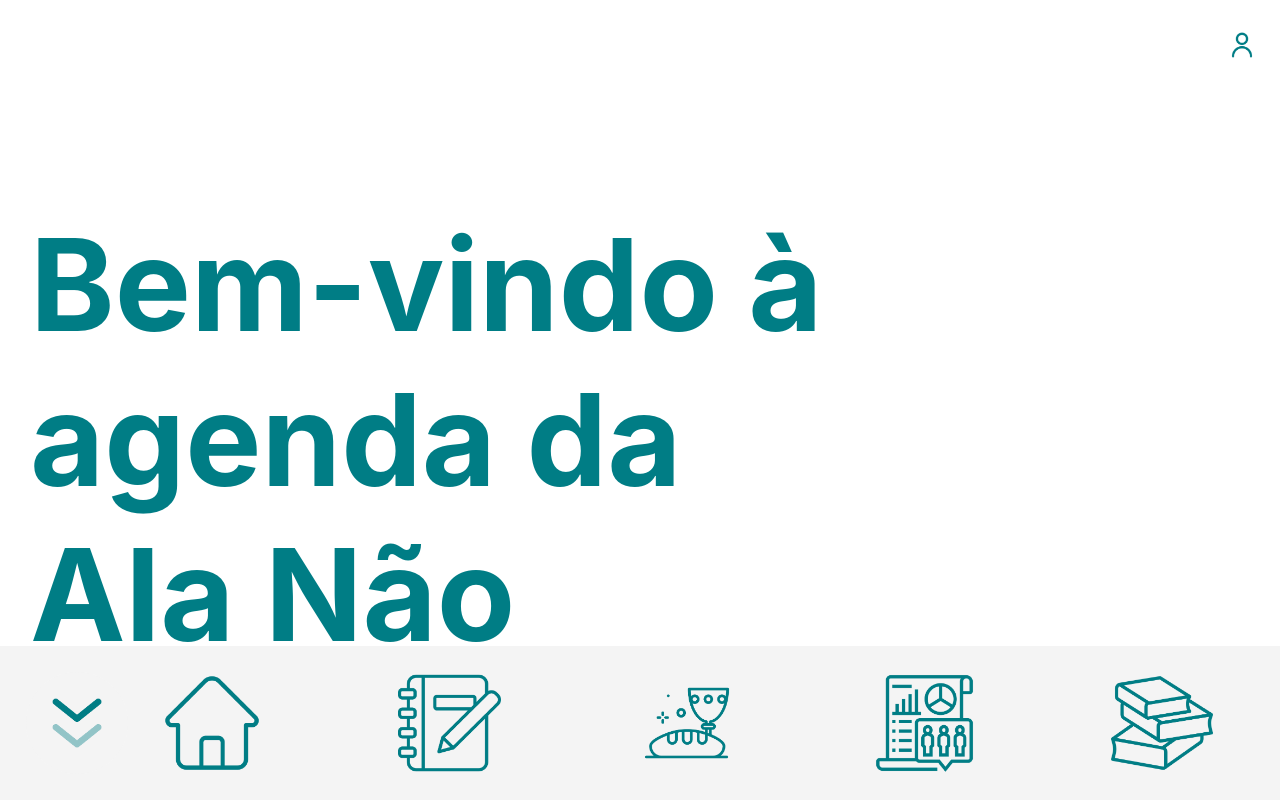
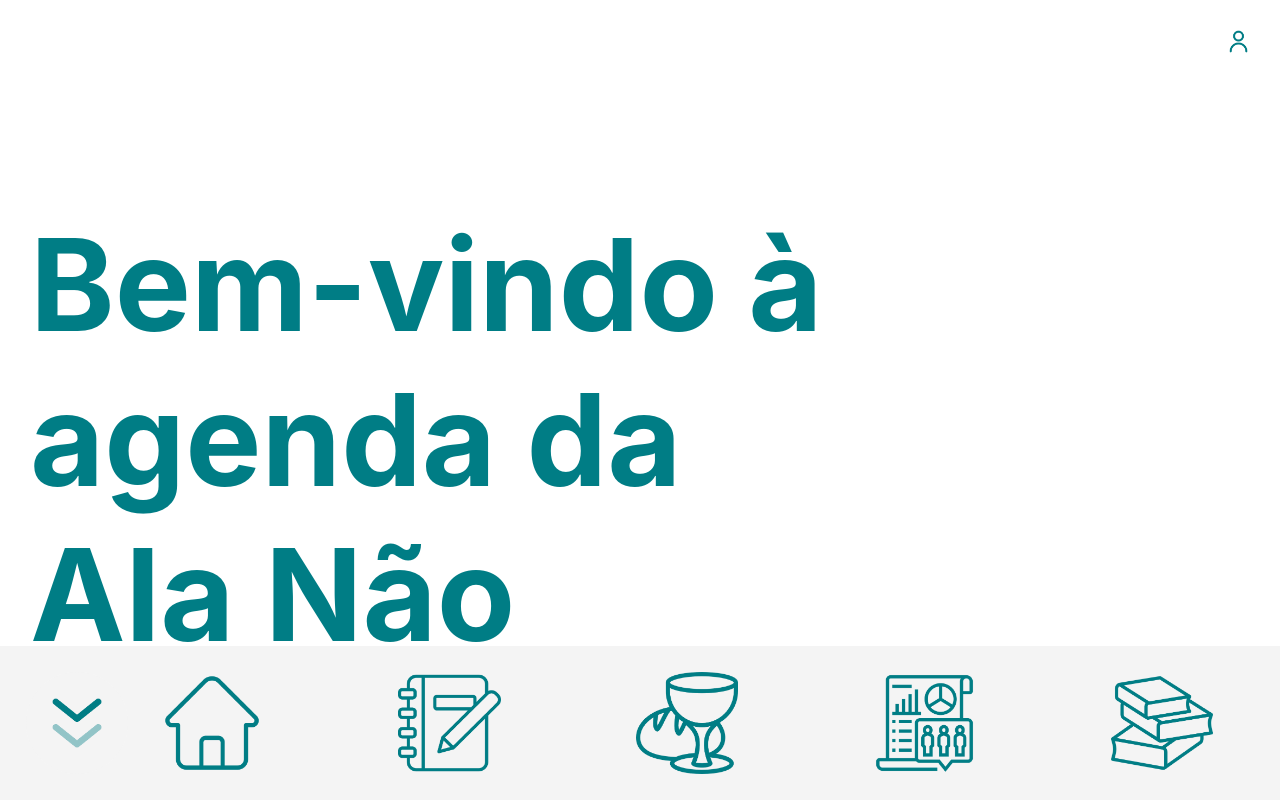
Before and after one commit to brenoalv3s/app-agendaSacramental, a React (Create React App) app: page /home in a window 1280 px wide. Shown: the top 800 px of the page. Built offline with nearby package versions, Linux system fonts and the light colour scheme; what reactfire would draw is missing.

Commit message:
ajustes no menu e no ícone de perfil

```diff
--- a/src/components/Navbar.css
+++ b/src/components/Navbar.css
@@ -14,7 +14,7 @@
   }
 
   .profile-icon {
-    width: 15%;
+    width: 13%;
     margin-left: 85%;
     margin-top: 7px;
   }
```
Also changed, not shown: src/image/icon-sacramento.png.
